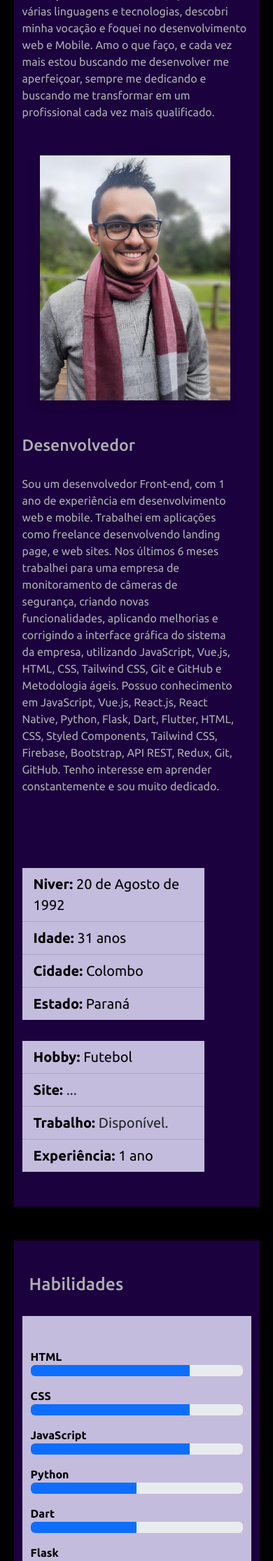
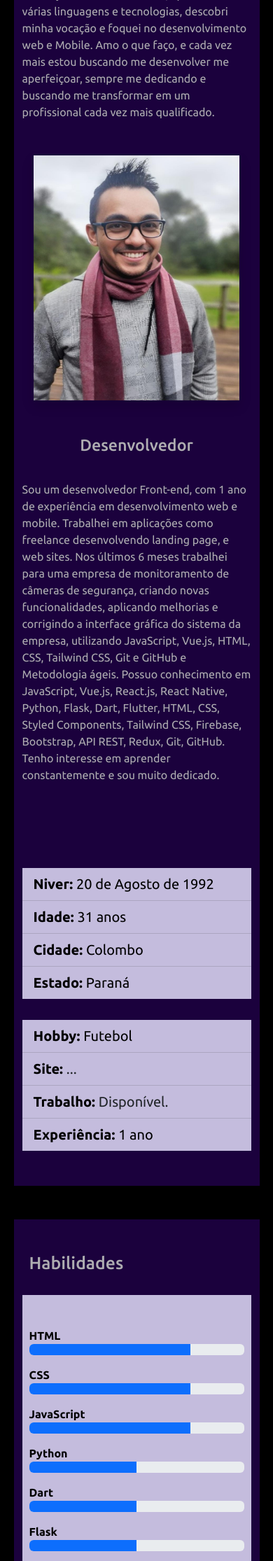
Before and after one commit to AdrianoJH/Portfolio, a Flask app: page / in a window 390 px wide. Shown: the part 1330-3560 px from the top of the page at 70% size. Run offline with Flask 2, Linux system fonts and the light colour scheme; some libraries are stand-ins or nearby versions.

Commit message:
Correções

```diff
--- a/static/mobile.css
+++ b/static/mobile.css
@@ -72,6 +72,7 @@
         justify-content: end;
         width: 100% !important;
         margin-top: -15px;
+        right: 10px;
     }
 
     .menu-nav-active {
@@ -165,10 +166,27 @@
         display: flex;
         flex-direction: column;
         align-items: center;
-        width: 100%;
+        width: 100% !important;
         margin-left: 0;
         padding-left: 0 !important;
 
+    }
+
+    .row {
+        padding-left: 0;
+        padding-right: 0;
+    }
+
+    .content-sobre {
+        margin-right: 0 !important;
+        margin-left: 0 !important;
+    }
+
+    .box-sobre {
+        display: flex;
+        flex-direction: column;
+        align-items: center;
+        width: 100% !important;
     }
 
     h2.pt-3 {
@@ -180,7 +198,7 @@
     }
 
     #sobre2 {
-        width: 100%;
+        width: 100% !important;
     }
 
     #boxEu2 {
@@ -194,11 +212,11 @@
         width: 90%;
         height: 350px;
         margin-top: 10px;
-        margin-left: 20px;
     }
 
+
     .list-group {
-        width: 260px;
+        width: 100% ;
     }
 
     #dev {
@@ -210,8 +228,10 @@
     }
 
     .col-md-6 {
-        width: 100%;
+        width: 100% ;
         margin-top: 30px;
+        padding-left: 0 ;
+        padding-right: 0;
 
     }
 
@@ -231,6 +251,8 @@
     #progre {
         width: 100%;
         margin-left: 0;
+        padding-left: 10px;
+        padding-right: 10px;
     }
 
     .progress {
@@ -240,6 +262,8 @@
     section#curriculo {
         width: 90%;
         margin-left: 0;
+        padding-left: 10px;
+        padding-right: 10px;
     }
 
     h2.pt-3 {
@@ -259,7 +283,8 @@
         width: 100%;
         height: 100%;
         margin-left: 0;
-        padding: 5px;
+        padding-left: 10px;
+        padding-right: 10px;
     }
 
     .card {
@@ -322,7 +347,6 @@
         display: flex;
         flex-direction: column;
         align-items: center;
-        padding: 20px;
     }
 
     h2#contact {
@@ -368,7 +392,7 @@
         flex-direction: column;
         justify-content: center;
         align-items: center !important;
-        width: 85%;
+        width: 90%;
         height: 420px !important;
         margin-left: 0;
         margin-top: -20px;
--- a/templates/index.html
+++ b/templates/index.html
@@ -149,12 +149,12 @@
 
                 </div>
 
-                <div class="row mt-4">
+                <div class="row mt-4 content-sobre">
                     <div class="col-md-4" id="boxEu2">
                         <img class="img-fluid shadow" src="../static/img/img-eu2.jpeg" alt="Foto do Adriano" id="eu2"
                             data-anime="left">
                     </div>
-                    <div class="col-md-8" data-anime="right">
+                    <div class="col-md-8 box-sobre" data-anime="right">
                         <h3 id="dev">Desenvolvedor</h3>
                         <p id="text1">
                             Sou um desenvolvedor Front-end, com 1 ano de experiência em desenvolvimento web e
```
